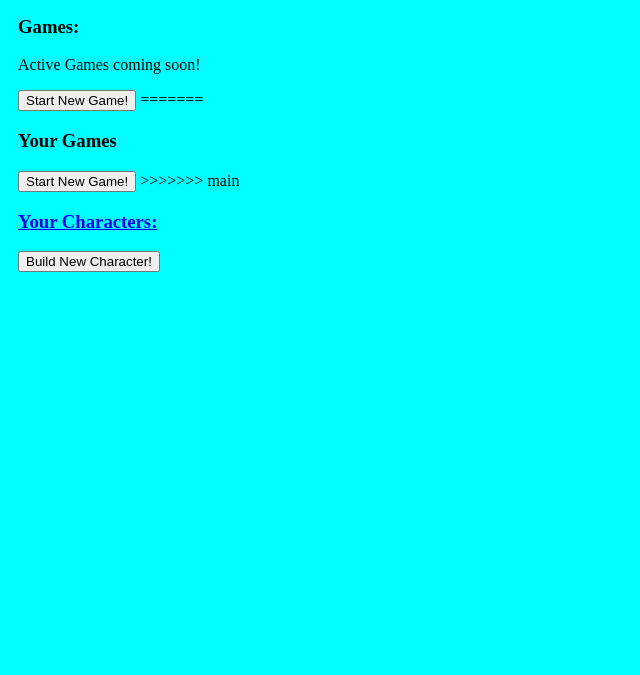
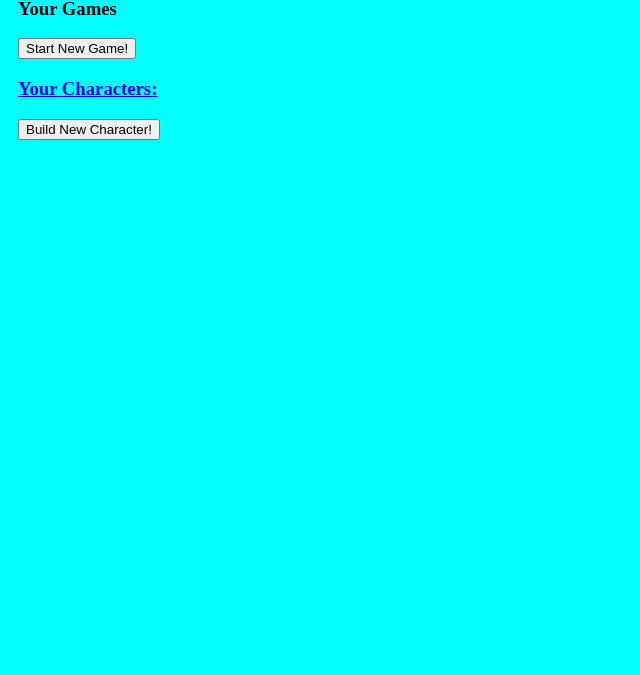
Before and after one commit to ThatsSoMeta/dragons, a Django app: page / in a window 1280 px wide. Shown: the part 125-800 px from the top of the page, without its empty margins (0-640 px from the left). Run offline with Django 3.2, Linux system fonts and the light colour scheme; the visitor is signed in with stand-in values (Sample User, id 1); data that the repository does not hold is empty.

Commit message:
fixed merge issue

```diff
--- a/templates/homepage.html
+++ b/templates/homepage.html
@@ -1,12 +1,5 @@
 {% extends 'index.html' %}
 {% block content %}
-<<<<<<< HEAD
-
-<div class='homepage-section' id='games'>
-    <h3>Games:</h3>
-    <p>Active Games coming soon!</p>
-    <a href='/games/new'><button>Start New Game!</button></a>
-=======
 {% if message %}
 <h5>{{ message }}</h5>
 {% endif %}
@@ -16,24 +9,18 @@
     <a href='/games/detail/{{game.gameID}}/'><h5>{{ game.gameName }}</h5></a>
     {% endfor %}
     <a href='/games/new/'><button>Start New Game!</button></a>
->>>>>>> main
 </div>
 <div class='homepage-section' id='characters'>
     <a href="/characters/view/"><h3>Your Characters:</h3></a>
     {% for character in characters %}
     <div class='user-character'>
         <h5>{{ character.name }}</h5>
-<<<<<<< HEAD
-        <p><i>Level {{ character.level }}</i></p>
-        <p>{{ character.race.title }} {{ character.class_name.title }}</p>
-=======
         <p>{{ character.race.title }} {{ character.class_name.title }}</p>
         {% if character.gameID is not None %}
         <p>Active</p>
         {% else %}
         <p>Inactive</p>
         {% endif %}
->>>>>>> main
     </div>
     {% endfor %}
     <a href='/characters/create/'><button>Build New Character!</button></a>
```
